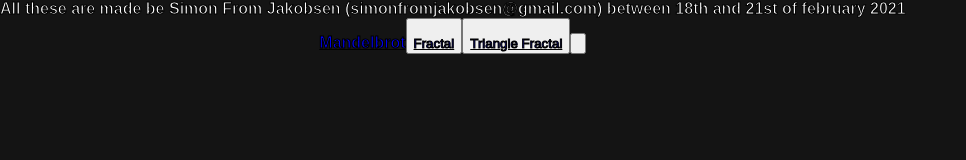
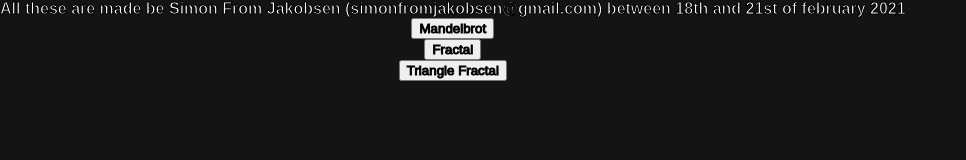
Before and after one commit to SimonFJ20/3-fractals, a website built with webpack: page dist/index.html in a window 1280 px wide. Shown: the whole page, without its empty margins (0-966 px from the left). Built offline with nearby package versions, Linux system fonts and the light colour scheme.

Commit message:
Update index.html

```diff
--- a/dist/index.html
+++ b/dist/index.html
@@ -25,9 +25,9 @@
 
             <br>
 
-                <a href="mandelbrot.html">Mandelbrot<button></a><br>
-                <a href="fractal.html">Fractal<button></a><br>
-                <a href="triangleFractal.html">Triangle Fractal<button></a><br>
+                <a href="mandelbrot.html"><button>Mandelbrot</button></a><br>
+                <a href="fractal.html"><button>Fractal</button></a><br>
+                <a href="triangleFractal.html"><button>Triangle Fractal</button></a><br>
 
 
             </span>
```
